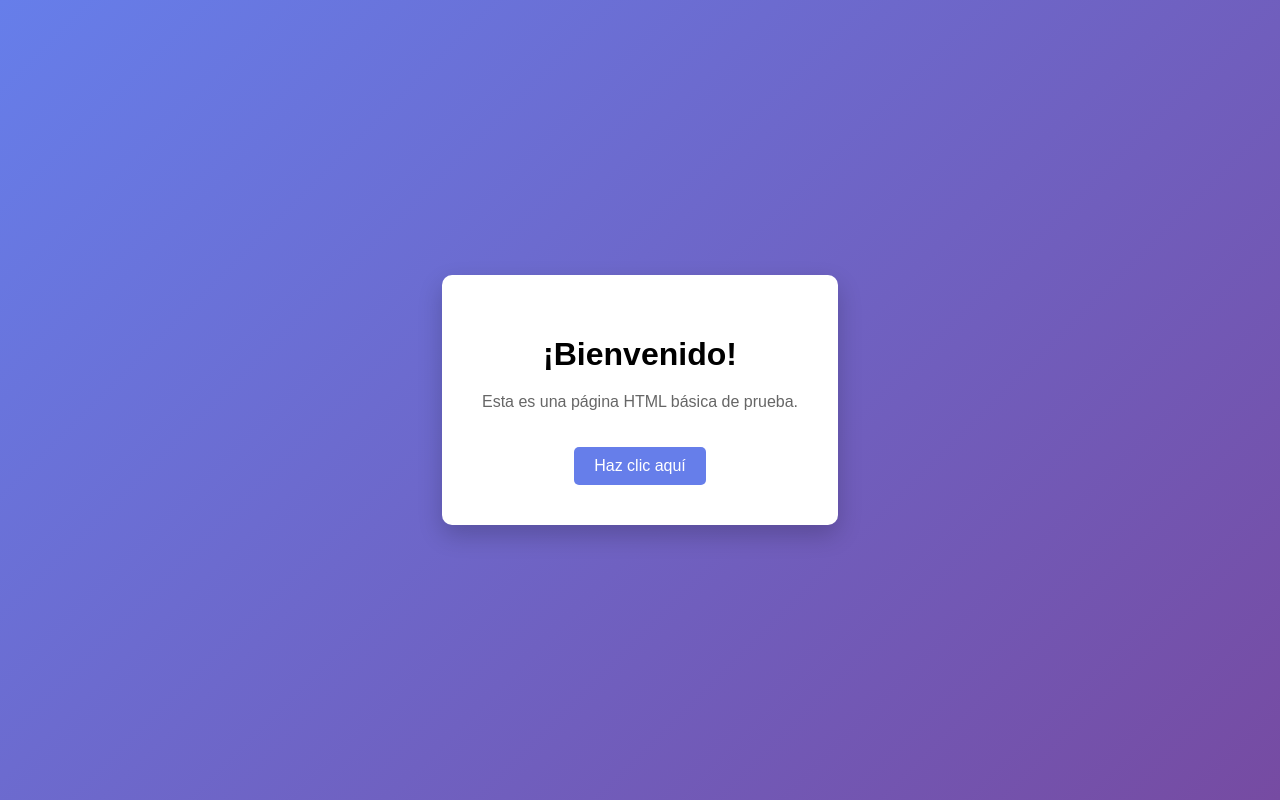
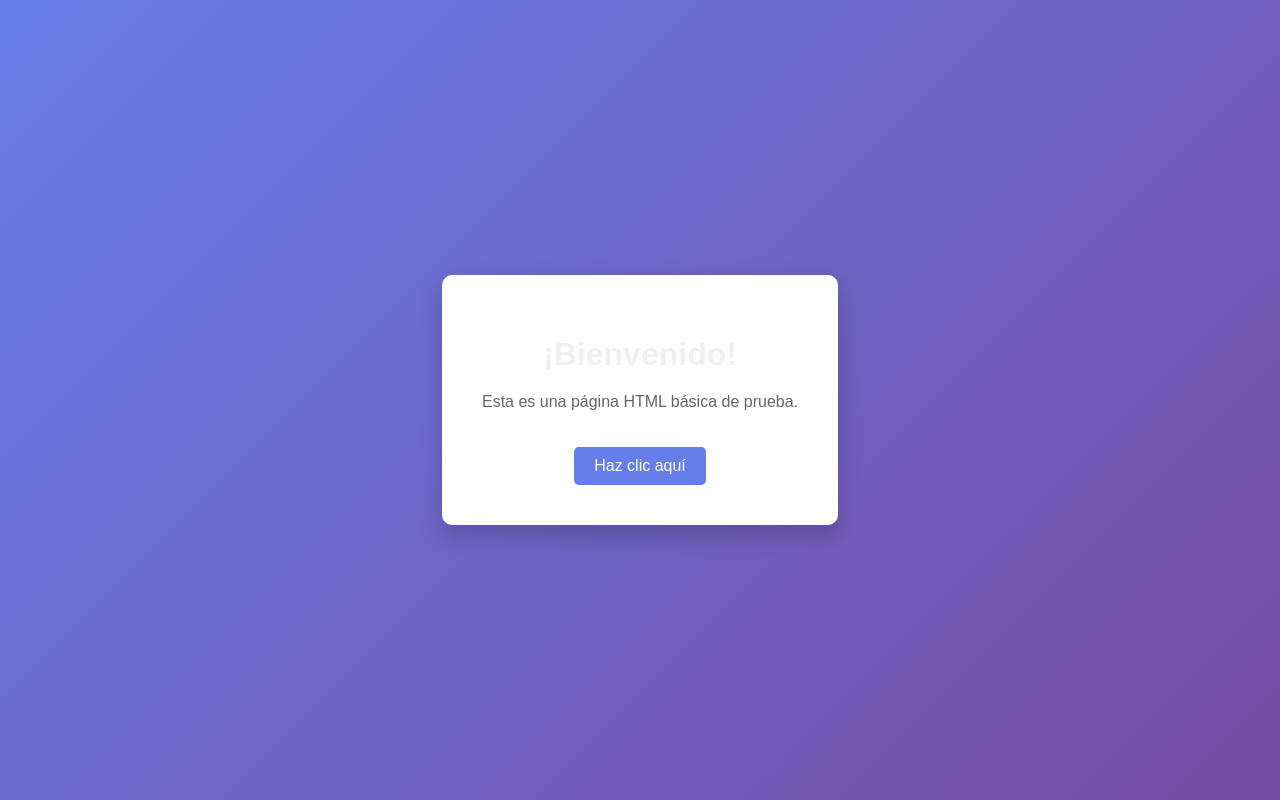
Before and after one commit to fperez1291/prueba_git, a plain HTML site: page index.html in a window 1280 px wide. Drawn offline with Linux system fonts and the light colour scheme.

Commit message:
Cambiado color de h1 a gris.

```diff
--- a/style.css
+++ b/style.css
@@ -17,7 +17,7 @@ body {
 }
 
 h1 {
-    color: #000;
+    color: #f0f0f0;
     margin-bottom: 20px;
 }
 
```
